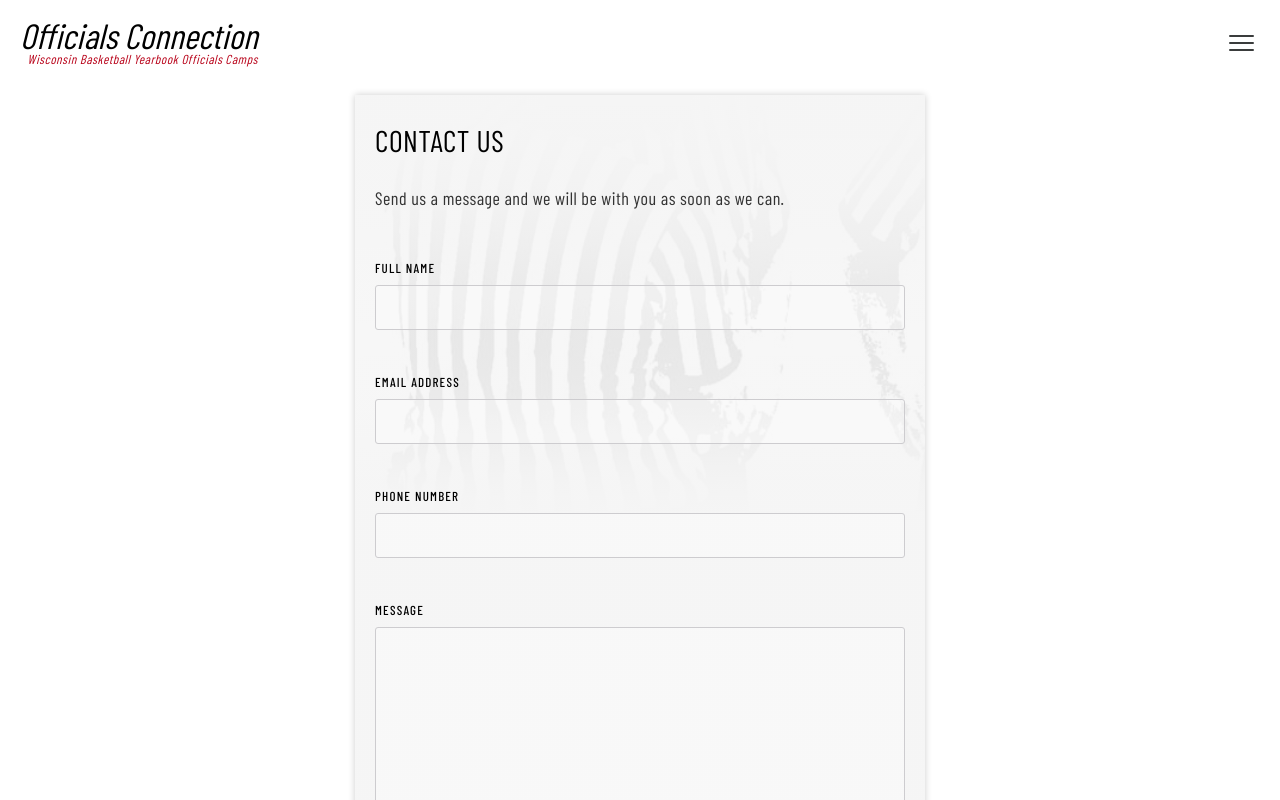
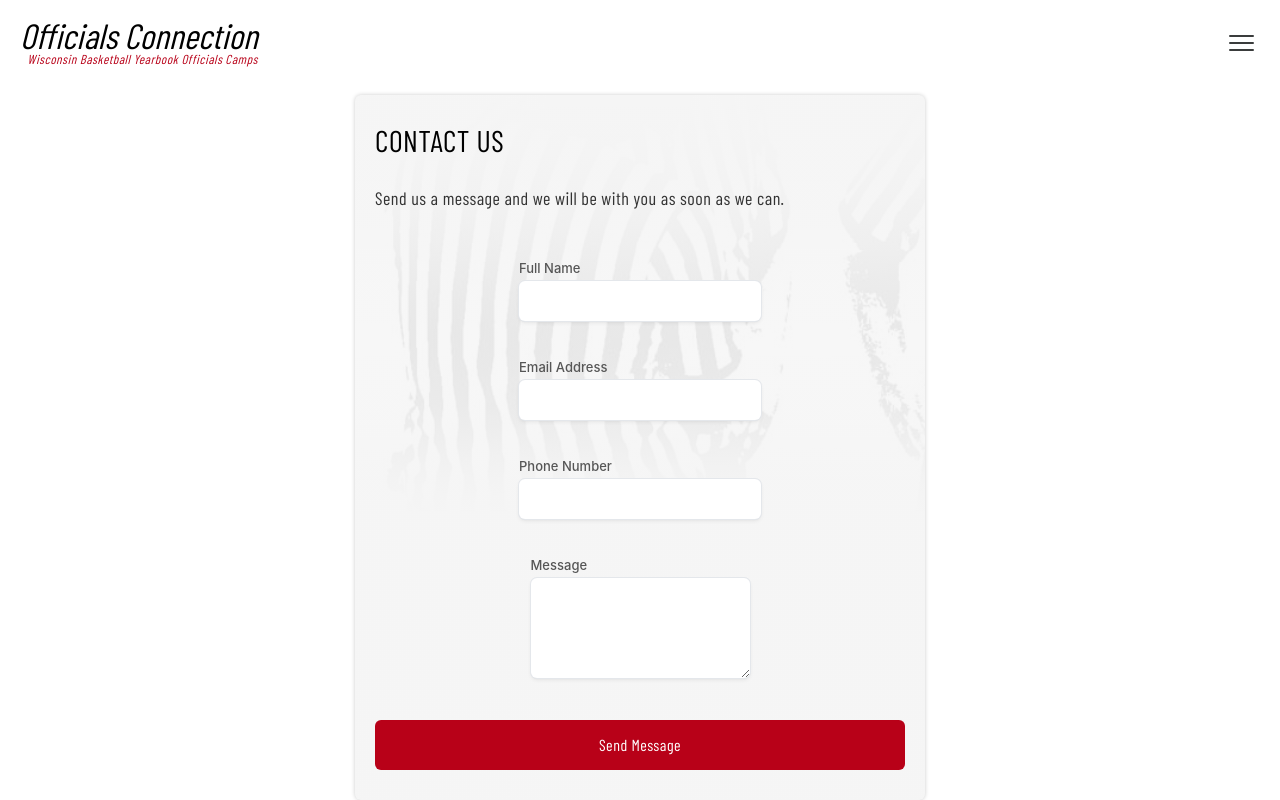
Before and after one commit to seanhasenstein/officials-connection-old, a Next.js app: page /contact in a window 1280 px wide. Shown: the top 800 px of the page. Built offline with nearby package versions, Linux system fonts and the light colour scheme; a web font is replaced by a local one.

Commit message:
add form styles to Contact.js

```diff
--- /dev/null
+++ b/components/icons/SuccessIcon.js
@@ -0,0 +1,7 @@
+const SuccessIcon = () => (
+  <svg xmlns="http://www.w3.org/2000/svg" version="1.1" viewBox="0 0 126 126">
+    <path d="M62.5,19.5c-23.7,0-43,19.3-43,43s19.3,43,43,43s43-19.3,43-43C105.5,38.7,86.2,19.5,62.5,19.5z M62.5,99.5  c-20.4,0-37-16.6-37-37s16.6-37,37-37s37,16.6,37,37C99.5,83,82.9,99.5,62.5,99.5z M85.8,50.4L57.6,78.8c-0.6,0.5-1.4,0.8-2.2,0.8  c-0.2,0-0.4,0-0.6-0.1c-0.8-0.2-1.4-0.6-1.9-1.2L39.2,64.6c-1.1-1.2-1.1-3.1,0.1-4.2c1.2-1.1,2.9-1.1,4.1,0l12,12l26.2-26.2  c1.2-1.1,3.1-1.1,4.2,0.1C86.9,47.5,86.9,49.2,85.8,50.4z" />
+  </svg>
+);
+
+export default SuccessIcon;
--- /dev/null
+++ b/components/styles/form.js
@@ -0,0 +1,204 @@
+import { css } from '@emotion/core';
+import theme from './theme';
+
+export const formStyles = css`
+  form {
+    width: 100%;
+    margin: 0 auto;
+  }
+
+  .divider {
+    padding: 16px 0 32px;
+    position: relative;
+    display: flex;
+    align-items: center;
+    overflow: hidden;
+
+    hr {
+      width: 100%;
+      border: 1px solid #e7e7e7;
+      border-width: 0.5px;
+    }
+
+    span {
+      position: absolute;
+      left: 50%;
+      transform: translate(-50%);
+      margin: -1px 0 0;
+      padding: 0 10px;
+      white-space: no-wrap;
+      background: #fff;
+      font-size: 1.4rem;
+      font-weight: 400;
+      color: #909090;
+    }
+  }
+
+  label,
+  input,
+  textarea,
+  select,
+  p,
+  span {
+    font-family: -apple-system, BlinkMacSystemFont, Segoe UI, Roboto,
+      Helvetica Neue, Ubuntu, sans-serif;
+    letter-spacing: 0;
+  }
+
+  p {
+    font-size: 1.4rem;
+    margin: 10px 0 15px;
+    color: #000;
+    letter-spacing: 0.2px;
+  }
+
+  fieldset {
+    border: none;
+    margin: 0 auto 40px;
+    padding: 0;
+  }
+
+  label,
+  label li {
+    width: 100%;
+    margin-bottom: 6px;
+    display: block;
+    color: #565656;
+    font-weight: 500;
+    font-size: 1.3rem;
+  }
+
+  input[type='text'],
+  input[type='email'],
+  textarea,
+  select {
+    position: relative;
+    width: 100%;
+    padding: 8px 12px;
+    background: #fff;
+    appearance: none;
+    font-size: 1.4rem;
+    color: #303030;
+    line-height: 1.5;
+    border: 0;
+    border-radius: 0;
+    box-shadow: 0 0 0 1px #e4e7eb, 0 2px 4px 0 rgba(0, 0, 0, 0.07),
+      0 1px 1.5px 0 rgba(0, 0, 0, 0.05);
+    transition: box-shadow 80ms ease-in, color 80ms ease-in;
+
+    &:focus {
+      outline: none;
+      box-shadow: ${theme.outline.boxShadow};
+      z-index: 2;
+    }
+
+    &::placeholder {
+      color: #afb0af;
+    }
+  }
+
+  input,
+  textarea,
+  select {
+    &.inputSingle {
+      border-radius: 6px;
+    }
+    &.inputTop {
+      border-top-left-radius: 6px;
+      border-top-right-radius: 6px;
+    }
+    &.inputBottom {
+      border-bottom-left-radius: 6px;
+      border-bottom-right-radius: 6px;
+    }
+    &.inputright {
+      border-top-right-radius: 6px;
+      border-bottom-right-radius: 6px;
+    }
+    &.inputLeft {
+      border-top-left-radius: 6px;
+      border-bottom-left-radius: 6px;
+    }
+  }
+
+  input {
+    /* height: 36px; FOR LARGE SIZES */
+    height: 40px;
+
+    &.honeypot {
+      position: absolute;
+      top: 0;
+      left: 0;
+      height: 1px;
+      width: 1px;
+      background: none;
+      border: none;
+      box-shadow: none;
+      color: none;
+      z-index: -999;
+      padding: 0;
+      margin: 0;
+      line-height: 0;
+    }
+  }
+
+  textarea {
+    resize: vertical;
+    min-height: 100px;
+  }
+
+  /* Radio Button Styles */
+  .radio {
+    display: inline-block;
+    margin-top: 20px;
+    border-radius: 6px;
+
+    &:focus-within {
+      outline: none;
+      box-shadow: ${theme.outline.boxShadow};
+      background: #f5f5f5;
+    }
+
+    &:hover {
+      background: #f5f5f5;
+    }
+
+    label {
+      font-size: 1.4rem;
+      font-weight: 400;
+      color: #000;
+      letter-spacing: 0.2px;
+      margin: 0;
+      padding: 6px 8px;
+    }
+  }
+  input[type='radio'] {
+    margin-right: 10px;
+    height: auto;
+    border-radius: 50px;
+
+    &:focus {
+      outline: none;
+    }
+  }
+
+  /* State Select Arrow Icon SVG Styles */
+  div.select {
+    position: relative;
+  }
+  svg.select-arrow-icon {
+    position: absolute;
+    top: 50%;
+    right: 12px;
+    margin-top: -6px;
+    pointer-events: none;
+    width: 12px;
+    height: 12px;
+    z-index: 3;
+  }
+
+  button {
+    width: 100%;
+    border-radius: 6px;
+  }
+`;
--- a/pages/contact.js
+++ b/pages/contact.js
@@ -1,10 +1,12 @@
 /** @jsx jsx */
 import { jsx, css } from '@emotion/core';
-import { useReducer } from 'react';
+import { useReducer, useEffect, useRef } from 'react';
 import Head from 'next/head';
 import Layout from '../components/Layout';
 import theme from '../components/styles/theme';
+import { formStyles } from '../components/styles/form';
 import { emailFormat } from '../utils';
+import SuccessIcon from '../components/icons/SuccessIcon';
 
 const INITIAL_STATE = {
   name: '',
@@ -16,12 +18,17 @@ const INITIAL_STATE = {
   emailError: '',
   phoneError: '',
   messageError: '',
+  status: 'IDLE',
 };
 
 const reducer = (state, action) => {
   switch (action.type) {
     case 'updateField':
       return { ...state, [action.field]: action.value };
+    case 'updateStatus':
+      return { ...state, status: action.status };
+    case 'resetFormData':
+      return { ...INITIAL_STATE, status: 'SUCCESS' };
     case 'reset':
     default:
       return INITIAL_STATE;
@@ -30,6 +37,19 @@ const reducer = (state, action) => {
 
 const Contact = () => {
   const [state, dispatch] = useReducer(reducer, INITIAL_STATE);
+  const successBox = useRef();
+
+  useEffect(() => {
+    if (state.status === 'SUCCESS') {
+      window.scrollTo(0, 0);
+      successBox.current.focus();
+      console.log(document.activeElement);
+    }
+    // clean up the function and allow scrolling again
+    return () => (document.body.style.overflow = 'unset');
+  });
+
+  const setStatus = status => dispatch({ type: 'updateStatus', status });
 
   const updateFieldValue = field => event => {
     dispatch({
@@ -86,6 +106,13 @@ const Contact = () => {
 
     if (isValid) {
       console.log('Everything looks good, submitting the form!', state);
+
+      // send api request to send contact form data
+      // if error then setStatus('ERROR')
+      // if success then setStatus('SUCCESS')
+      setStatus('SUCCESS');
+      dispatch({ type: 'resetFormData' });
+      // TODO: set focus to success button?
     }
   };
 
@@ -94,50 +121,63 @@ const Contact = () => {
       <Head>
         <title>Contact - Officials Connection</title>
       </Head>
+      {state.status === 'SUCCESS' ? (
+        <div css={successMessage} ref={successBox} tabIndex="-1">
+          <SuccessIcon />
+          <div className="message">
+            <h3>Message Receieved!</h3>
+            <p>We will be with you shortly.</p>
+          </div>
+          <button onClick={() => setStatus('IDLE')} />
+        </div>
+      ) : null}
       <div css={styles}>
         <div className="heading">
           <h2>Contact Us</h2>
           <p>Send us a message and we will be with you as soon as we can.</p>
-
-          <form onSubmit={handleSubmit}>
-            <label htmlFor="name">
-              Full Name
+          <form onSubmit={handleSubmit} css={formStyles}>
+            <fieldset>
+              <label htmlFor="name">Full Name</label>
               <input
                 type="text"
                 id="name"
                 value={state.name}
                 onChange={updateFieldValue('name')}
+                className="inputSingle"
               />
               <span css={validationError}>{state.nameError}</span>
-            </label>
-            <label htmlFor="email">
-              Email Address
+            </fieldset>
+            <fieldset>
+              <label htmlFor="email">Email Address</label>
               <input
                 type="text"
                 id="email"
                 value={state.email}
                 onChange={updateFieldValue('email')}
+                className="inputSingle"
               />
               <span css={validationError}>{state.emailError}</span>
-            </label>
-            <label htmlFor="phone">
-              Phone Number
+            </fieldset>
+            <fieldset>
+              <label htmlFor="phone">Phone Number</label>
               <input
                 type="text"
                 id="phone"
                 value={state.phone}
                 onChange={updateFieldValue('phone')}
+                className="inputSingle"
               />
               <span css={validationError}>{state.phoneError}</span>
-            </label>
-            <label htmlFor="message">
-              Message
+            </fieldset>
+            <fieldset>
+              <label htmlFor="message">Message</label>
               <textarea
                 value={state.message}
                 onChange={updateFieldValue('message')}
+                className="inputSingle"
               />
               <span css={validationError}>{state.messageError}</span>
-            </label>
+            </fieldset>
             <button>Send Message</button>
             <input
               type="text"
@@ -145,7 +185,8 @@ const Contact = () => {
               id="honeypot"
               value={state.honeypot}
               onChange={updateFieldValue('honeypot')}
-              className="honey"
+              className="honeypot"
+              tabIndex="-1"
             />
           </form>
         </div>
@@ -158,6 +199,7 @@ const styles = css`
   max-width: 600px;
   margin: 0 auto;
   padding: 0 15px;
+  position: relative;
 
   .heading {
     background: #f6f6f6;
@@ -172,7 +214,8 @@ const styles = css`
     background-repeat: no-repeat;
     background-size: contain;
     background-position: top left;
-    box-shadow: 0 0 7px rgba(0, 0, 0, 0.2);
+    box-shadow: 0 0 4px rgba(0, 0, 0, 0.2);
+    border-radius: 6px;
   }
 
   h2 {
@@ -194,61 +237,6 @@ const styles = css`
     display: flex;
     flex-direction: column;
   }
-
-  label {
-    display: flex;
-    flex-direction: column;
-    margin: 0 0 40px;
-    font-size: 1.3rem;
-    font-weight: 500;
-    text-transform: uppercase;
-    letter-spacing: 1.2px;
-  }
-
-  input,
-  textarea {
-    width: 100%;
-    margin-top: 10px;
-    background: rgba(255, 255, 255, 0.25);
-    border: 1px solid #cdcccf;
-    border-radius: 3px;
-    font-size: 1.6rem;
-    letter-spacing: 0.2px;
-    font-family: ${theme.fonts.default};
-  }
-
-  input {
-    height: 45px;
-    padding: 12px;
-
-    &.honey {
-      position: absolute;
-      top: 0;
-      left: 0;
-      height: 1px;
-      width: 1px;
-      background: none;
-      border: none;
-      box-shadow: none;
-      color: none;
-      z-index: -999;
-      padding: 0;
-      margin: 0;
-      line-height: 0;
-    }
-  }
-
-  textarea {
-    min-height: 200px;
-    resize: vertical;
-    padding: 15px;
-  }
-
-  input:focus,
-  textarea:focus {
-    outline: 0px;
-    border-color: #403000;
-  }
 `;
 
 const validationError = css`
@@ -259,4 +247,85 @@ const validationError = css`
   margin-top: 6px;
 `;
 
+const successMessage = css`
+  width: calc(100% - 30px);
+  margin: 5px auto;
+  padding: 8px 5px;
+  background: rgb(241, 253, 242);
+  background: linear-gradient(
+    90deg,
+    rgba(241, 253, 242, 1) 0%,
+    rgba(249, 249, 249, 1) 100%
+  );
+  display: flex;
+  flex-direction: row;
+  justify-content: flex-start;
+  align-items: center;
+  text-align: left;
+  box-shadow: 0 0 4px rgba(0, 0, 0, 0.2);
+  border-radius: 6px;
+  position: relative;
+  outline: none;
+
+  svg {
+    width: 76px;
+    fill: #51d098;
+    margin: 0 10px 0 0;
+  }
+
+  h3,
+  p {
+    color: ${theme.colors.darkGrey};
+  }
+
+  h3 {
+    font-size: 2.4rem;
+    font-weight: 400;
+    margin: 0 0 3px;
+  }
+
+  p {
+    font-size: 1.6rem;
+    margin: 0;
+  }
+
+  button {
+    padding: 0;
+    position: absolute;
+    top: 12px;
+    right: 13px;
+    display: inline-block;
+    width: 18px;
+    height: 18px;
+    background: none;
+    overflow: hidden;
+
+    &:hover {
+      &::before,
+      &::after {
+        background: ${theme.colors.mediumGrey};
+      }
+    }
+
+    &::before,
+    &::after {
+      content: '';
+      position: absolute;
+      height: 2px;
+      width: 100%;
+      top: 50%;
+      left: 0;
+      margin-top: -1px;
+      background: #ababab;
+      border-radius: 8px;
+    }
+    &::before {
+      transform: rotate(45deg);
+    }
+    &::after {
+      transform: rotate(-45deg);
+    }
+  }
+`;
+
 export default Contact;
```
